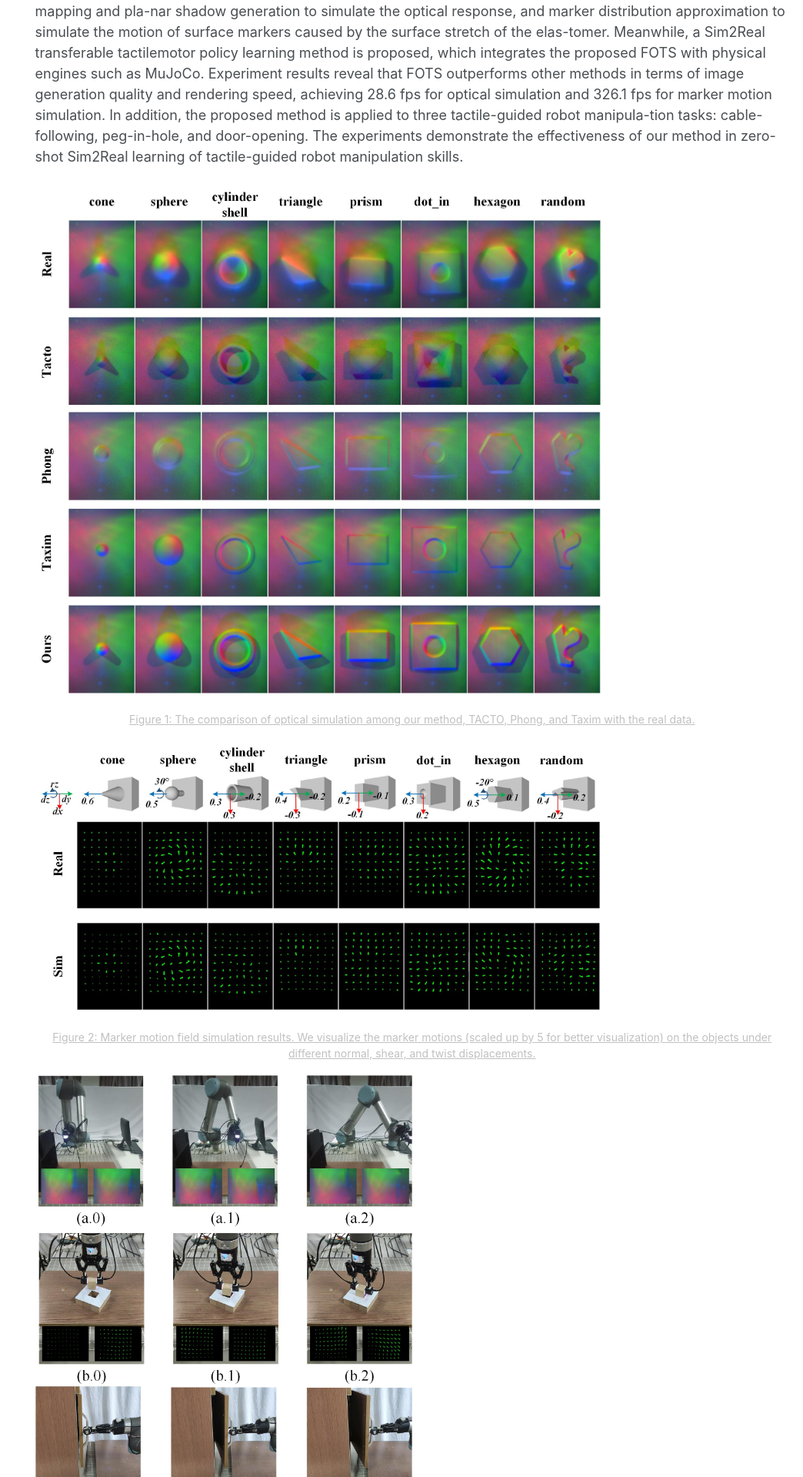
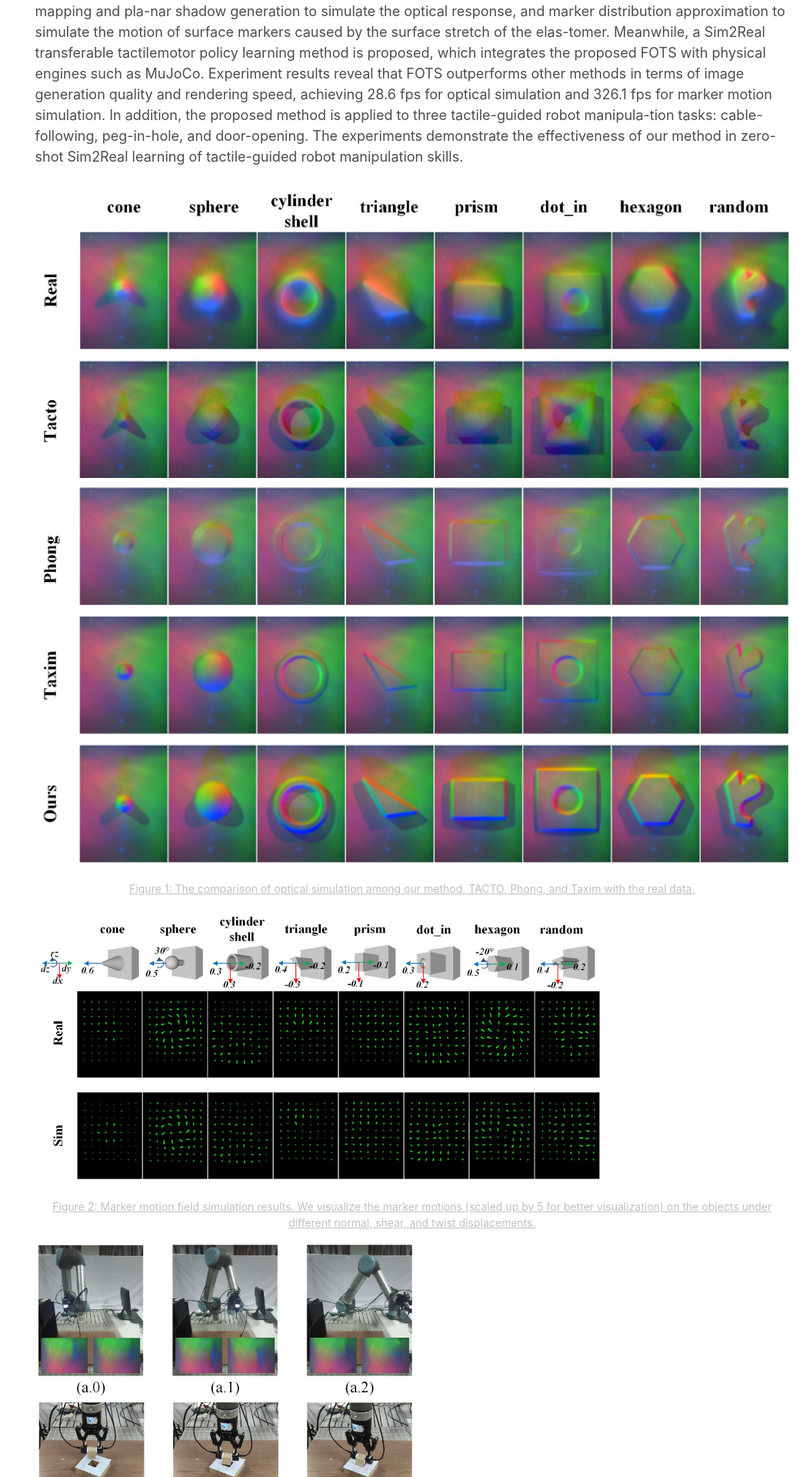
Before and after one commit to Rancho-zhao/Rancho-zhao.github.io, a Jekyll site: the page built from _pages/fots.md, in a window 1280 px wide. Shown: the part 443-2362 px from the top of the page at 77% size, without its empty margins (236-1280 px from the left). Built offline with Jekyll 4.4.1, drawn with Linux system fonts in a browser that asks for light colours.

Commit message:
Update fots.md

```diff
--- a/_pages/fots.md
+++ b/_pages/fots.md
@@ -11,7 +11,8 @@ author_profile: false
 
 Simulation is a commonly-used tool in robotics to reduce hardware consumption and gather large-scale data. Despite the efforts of several works to simulate optical tactile sen-sors, there remains challenges in synthesizing images effi-ciently and mimicking marker motion under different con-tact loads. In this work, we propose a fast optical tactile simulator, named FOTS, for simulating optical tactile sen-sors. We utilize a multi-layer perceptron mapping and pla-nar shadow generation to simulate the optical response, and marker distribution approximation to simulate the motion of surface markers caused by the surface stretch of the elas-tomer. Meanwhile, a Sim2Real transferable tactilemotor policy learning method is proposed, which integrates the proposed FOTS with physical engines such as MuJoCo. Experiment results reveal that FOTS outperforms other methods in terms of image generation quality and rendering speed, achieving 28.6 fps for optical simulation and 326.1 fps for marker motion simulation. In addition, the proposed method is applied to three tactile-guided robot manipula-tion tasks: cable-following, peg-in-hole, and door-opening. The experiments demonstrate the effectiveness of our method in zero-shot Sim2Real learning of tactile-guided robot manipulation skills.
 
-![fig1](/images/fots/optical_quality.jpg#pic_center){:height="75%" width="75%"}
+<!-- ![fig1](/images/fots/optical_quality.jpg#pic_center){:height="75%" width="75%"} -->
+<p><img src="/images/fots/optical_quality.jpg" align="middle" style="zoom:75%" /></p>
 
 <center style="font-size:14px;color:#C0C0C0;text-decoration:underline">Figure 1: The comparison of optical simulation among our method, TACTO, Phong, and Taxim with the real data.</center>
 
```
